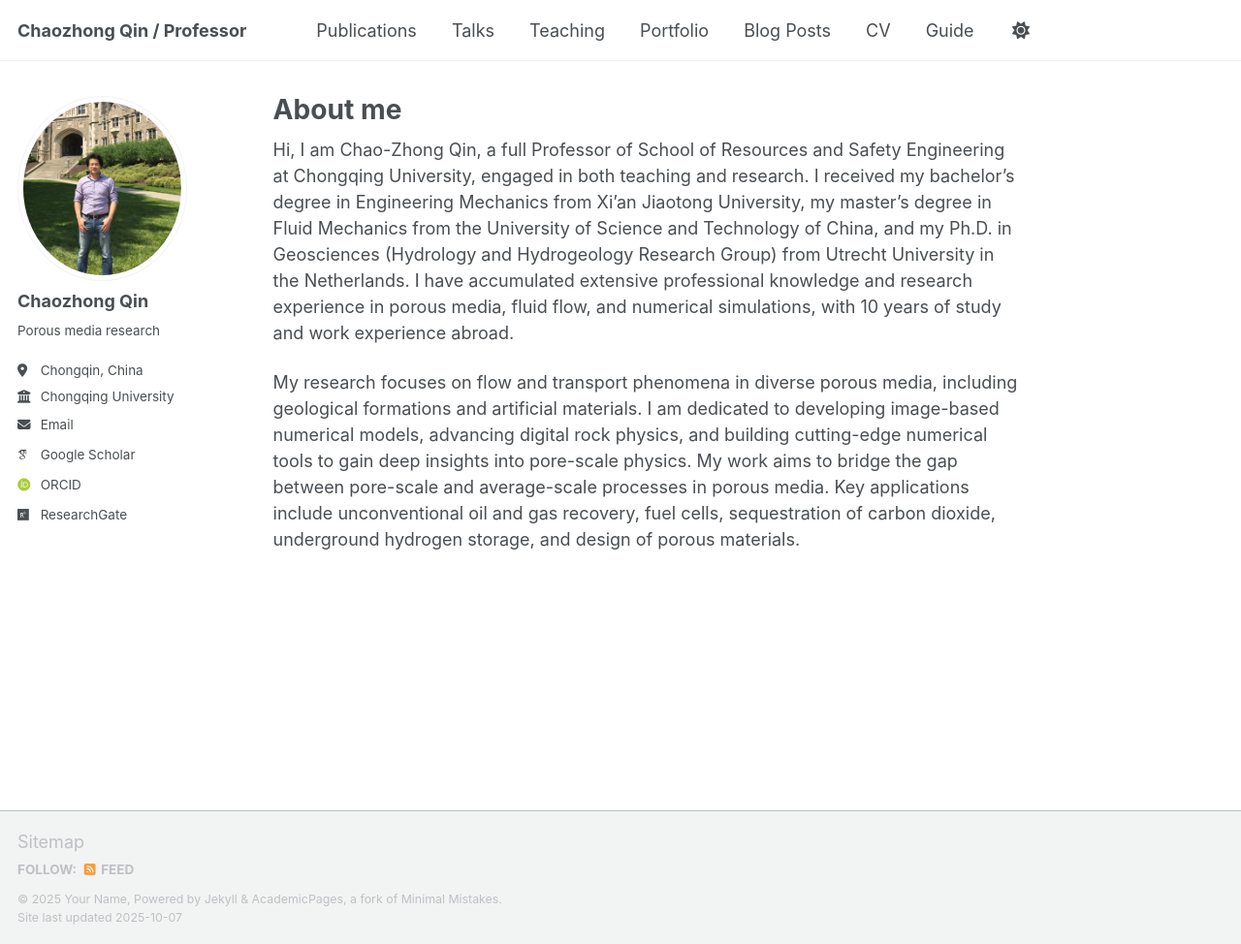
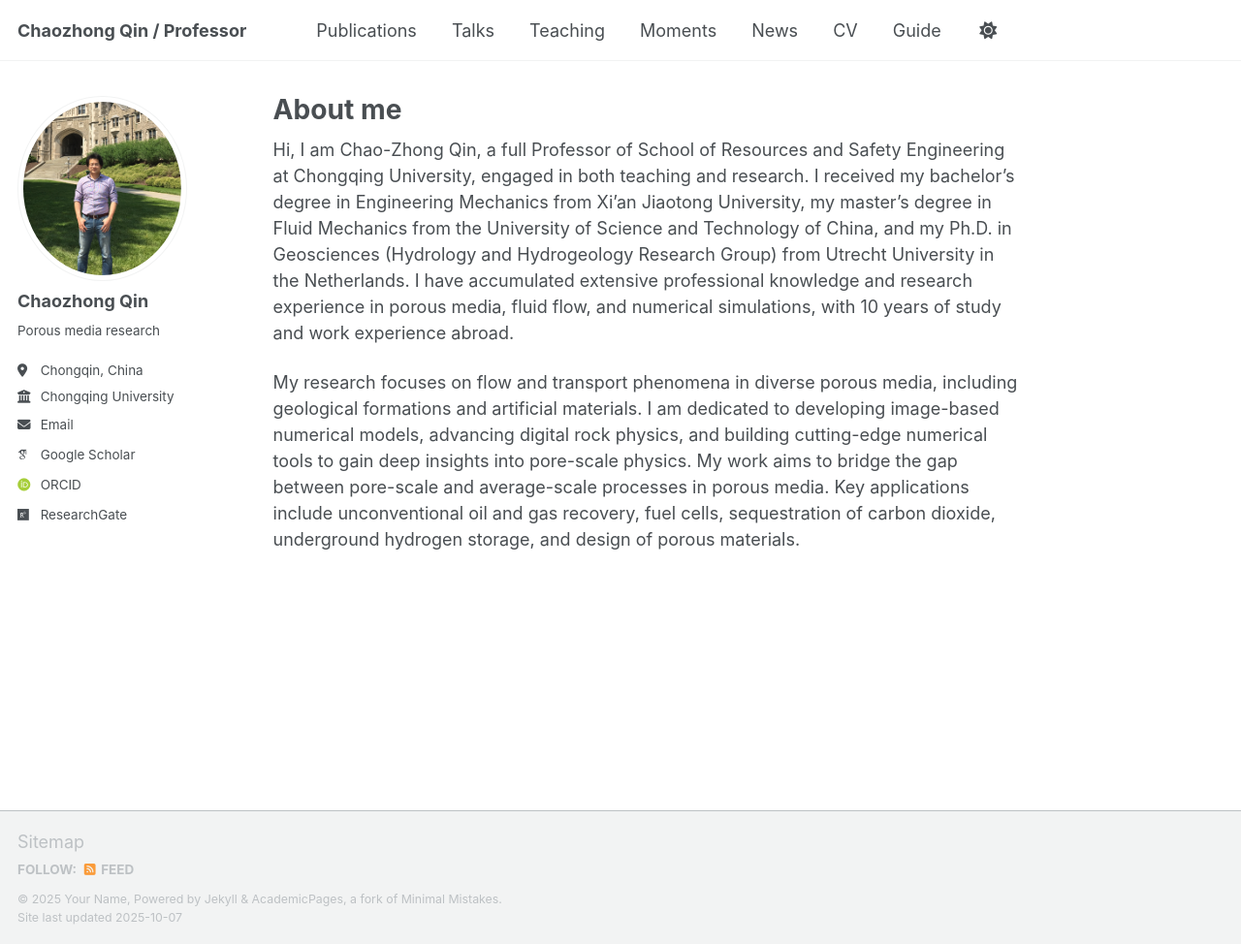
Before and after one commit to CZQIN/czqin.github.io, a Jekyll site: the page built from _pages/about.md, in a window 1280 px wide and 974 px high. Shown: the whole window at 97% size. Built offline with Jekyll 4.4.1, drawn with Linux system fonts in a browser that asks for light colours; some web fonts are replaced; a script that is not in the unit is left out.

Commit message:
Update navigation.yml

```diff
--- a/_data/navigation.yml
+++ b/_data/navigation.yml
@@ -17,10 +17,10 @@ main:
   - title: "Teaching"
     url: /teaching/
 
-  - title: "Portfolio"
+  - title: "Moments"
     url: /portfolio/
 
-  - title: "Blog Posts"
+  - title: "News"
     url: /year-archive/
 
   - title: "CV"
```
